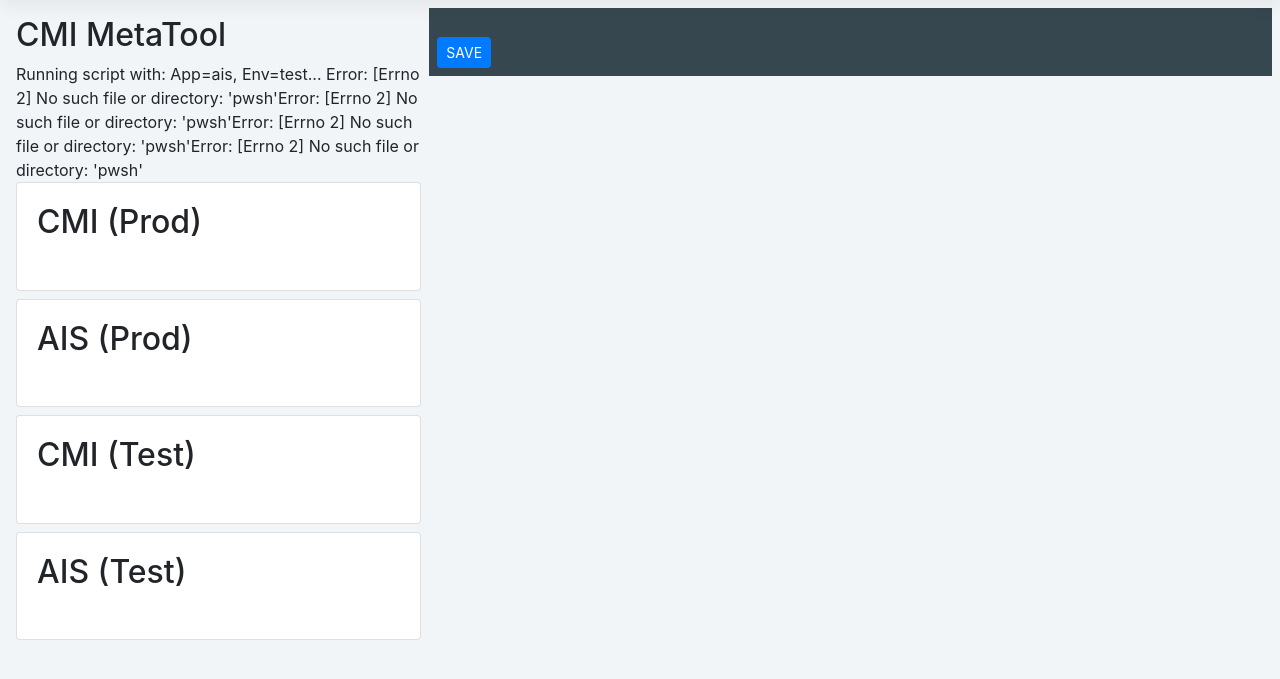
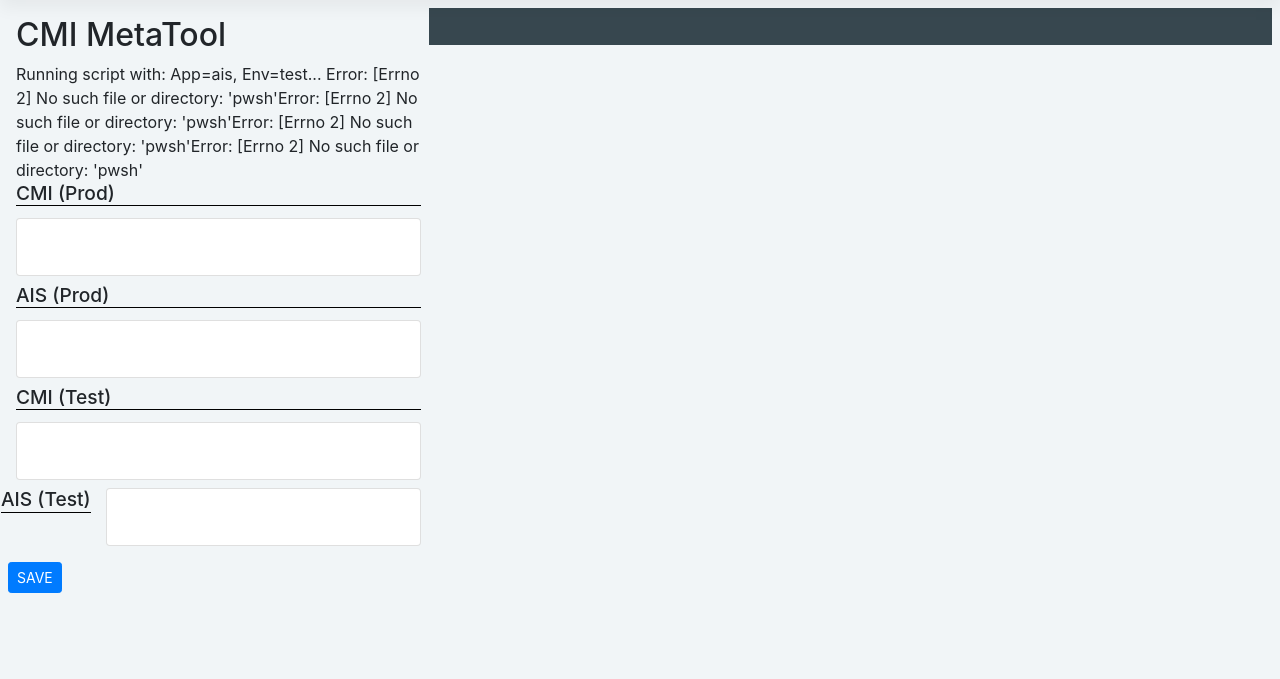
Before and after one commit to rogrut-uzh/cmi-administration-webapp, a Flask app: template templates/metatool.html in a window 1280 px wide. Shown: the part 82-761 px from the top of the page. Run offline with Flask 3, Linux system fonts and the light colour scheme; the template is opened without the code that fills it, so the values that code supplies are empty; some libraries are stand-ins or nearby versions.

Commit message:
further dev

```diff
--- a/static/js/metatool.js
+++ b/static/js/metatool.js
@@ -31,7 +31,7 @@
 
     // Loop through JSON data and create rows
     data.forEach(item => {
-if (item.nameshort === "Informatik" && item.app.host === "ziaxiomatap02") {
+//if (item.nameshort === "Informatik" && item.app.host === "ziaxiomatap02") {
         const row = document.createElement("tr");
 
         const nameCell = document.createElement("th");
@@ -40,7 +40,6 @@
         nameCell.setAttribute('scope', 'row');
         row.appendChild(nameCell);
 
-        // Beispiel für den "Server" Link
         const metatoolFilePathServerCell = document.createElement("td");
         metatoolFilePathServerCell.classList.add(tdclass);
         if (item.app.installpath) {
@@ -49,7 +48,7 @@
           serverLink.href = "#";
           // Doppelte Backslashes, da der Backslash ein Escape-Zeichen ist
           const filePath = `${item.app.installpath}\\Server\\MetaTool.ini`;
-          serverLink.textContent = filePath;
+          serverLink.textContent = "MetaTool.ini SERVER";
           // Speichere Dateipfad und Servername als Data-Attribute
           serverLink.dataset.file = filePath;
           serverLink.dataset.server = item.app.host; // Servername kommt hier aus item.app.host
@@ -57,14 +56,13 @@
         }
         row.appendChild(metatoolFilePathServerCell);
 
-        // Beispiel für den "Client" Link
         const metatoolFilePathClientCell = document.createElement("td");
         metatoolFilePathClientCell.classList.add(tdclass);
         if (item.app.installpath) {
           const clientLink = document.createElement("a");
           clientLink.href = "#";
           const filePath = `${item.app.installpath}\\Client\\MetaTool.ini`;
-          clientLink.textContent = filePath;
+          clientLink.textContent = "MetaTool.ini CLIENT";
           clientLink.dataset.file = filePath;
           clientLink.dataset.server = item.app.host;
           metatoolFilePathClientCell.appendChild(clientLink);
@@ -73,7 +71,7 @@
 
         // Append row to the table body
         tableBody.appendChild(row);
-}
+//}
     });
 }
 
@@ -143,7 +141,7 @@
   // SAVE-Button: sende den bearbeiteten Inhalt und die aktuellen Daten an den Remote-Update-Endpunkt
   document.getElementById('saveBtn').addEventListener('click', function() {
     if (!currentFile || !currentServer) {
-      alert("Kein Dateipfad oder Server ausgewählt!");
+      alert("Kein Dateipfad oder Server ausgewählt.");
       return;
     }
     const newContent = preContent.textContent;
@@ -161,7 +159,7 @@
       if (data.error) {
         alert("Fehler beim Speichern: " + data.error);
       } else {
-        alert("Datei erfolgreich gespeichert!");
+        alert("Datei erfolgreich gespeichert.");
       }
     })
     .catch(error => alert("Fetch error: " + error));
--- a/templates/metatool.html
+++ b/templates/metatool.html
@@ -18,9 +18,9 @@
 
 			<div id="tableRaw"></div>
 
+			<h3 class="card-title">CMI (Prod)</h3>
 			<div class="card">
 				<div class="card-body">
-					<h2 class="card-title">CMI (Prod)</h2>
 					<div class="table-responsive table-responsive-heightlimit">
                         <table id="dataTableCmiProd" class="table table-borderless" style="background: none; width:auto; table-layout:auto;"></table>
                     </div>
@@ -30,9 +30,9 @@
 		</div>
         <div class="row mb-2 align-items-start">
 		  <div class="col">
+			<h3 class="card-title">AIS (Prod)</h3>
 			<div class="card">
 				<div class="card-body">
-					<h2 class="card-title">AIS (Prod)</h2>
 					<div class="table-responsive table-responsive-heightlimit">
                         <table id="dataTableAisProd" class="table table-borderless" style="background: none; width:auto; table-layout:auto;"></table>
                     </div>
@@ -42,9 +42,9 @@
 		</div>
         <div class="row mb-2 align-items-start">
 		  <div class="col">
+			<h3 class="card-title">CMI (Test)</h3>
 			<div class="card">
 				<div class="card-body">
-					<h2 class="card-title">CMI (Test)</h2>
 					<div class="table-responsive table-responsive-heightlimit">
                         <table id="dataTableCmiTest" class="table table-borderless" style="background: none; width:auto; table-layout:auto;"></table>
                     </div>
@@ -53,10 +53,10 @@
 		  </div>
 		</div>
         <div class="row mb-2 align-items-start">
+		  <h3 class="card-title">AIS (Test)</h3>
 		  <div class="col">
 			<div class="card">
 				<div class="card-body">
-					<h2 class="card-title">AIS (Test)</h2>
 					<div class="table-responsive table-responsive-heightlimit">
                         <table id="dataTableAisTest" class="table table-borderless" style="background: none; width:auto; table-layout:auto;"></table>
                     </div>
@@ -70,9 +70,8 @@
     <!-- Right Column: content/edit -->
     <div class="col-8 p-2 output">
         <pre id="metatool-content" contenteditable="true"></pre>
-        <button class="btn mr-2 btn-sm btn-primary" id="saveBtn" onclick="">SAVE</button>
-
     </div>
+    <button class="btn mr-2 btn-sm btn-primary" id="saveBtn" onclick="">SAVE</button>
 
 </div>
 
```
